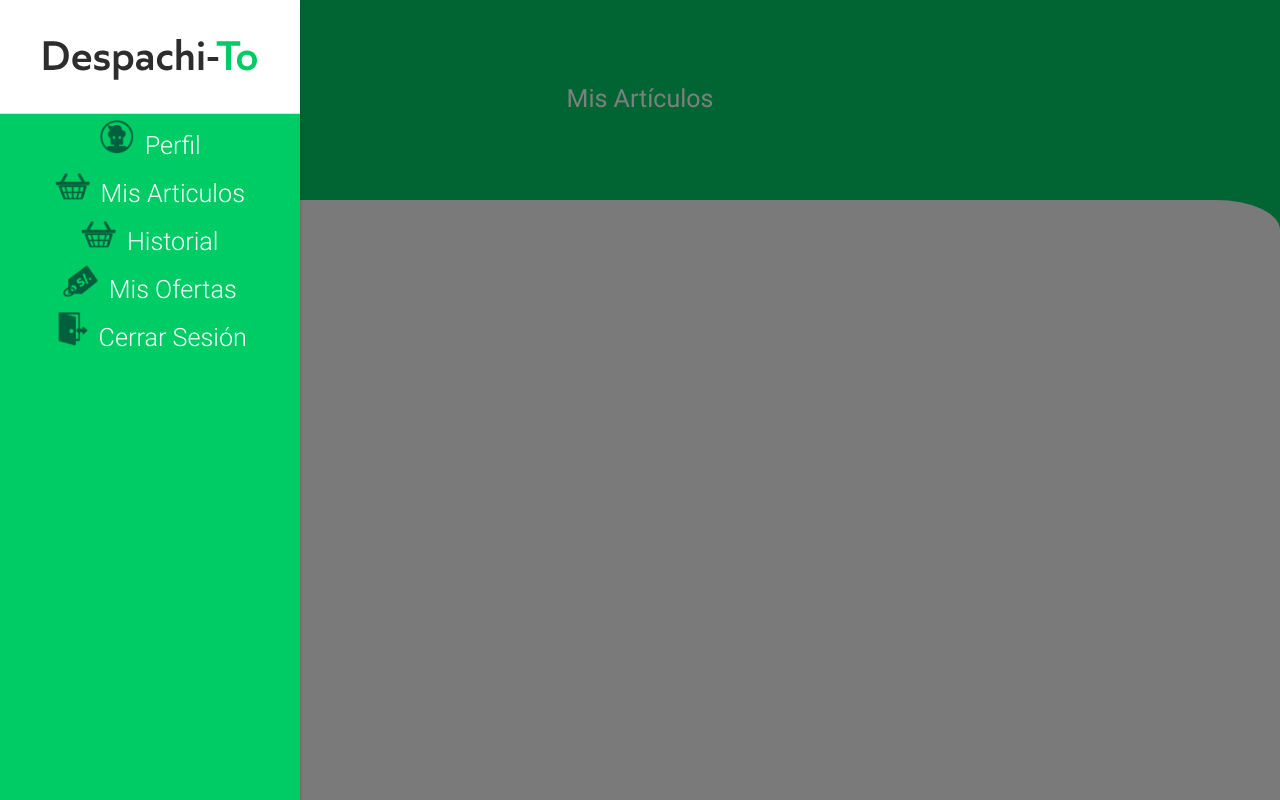
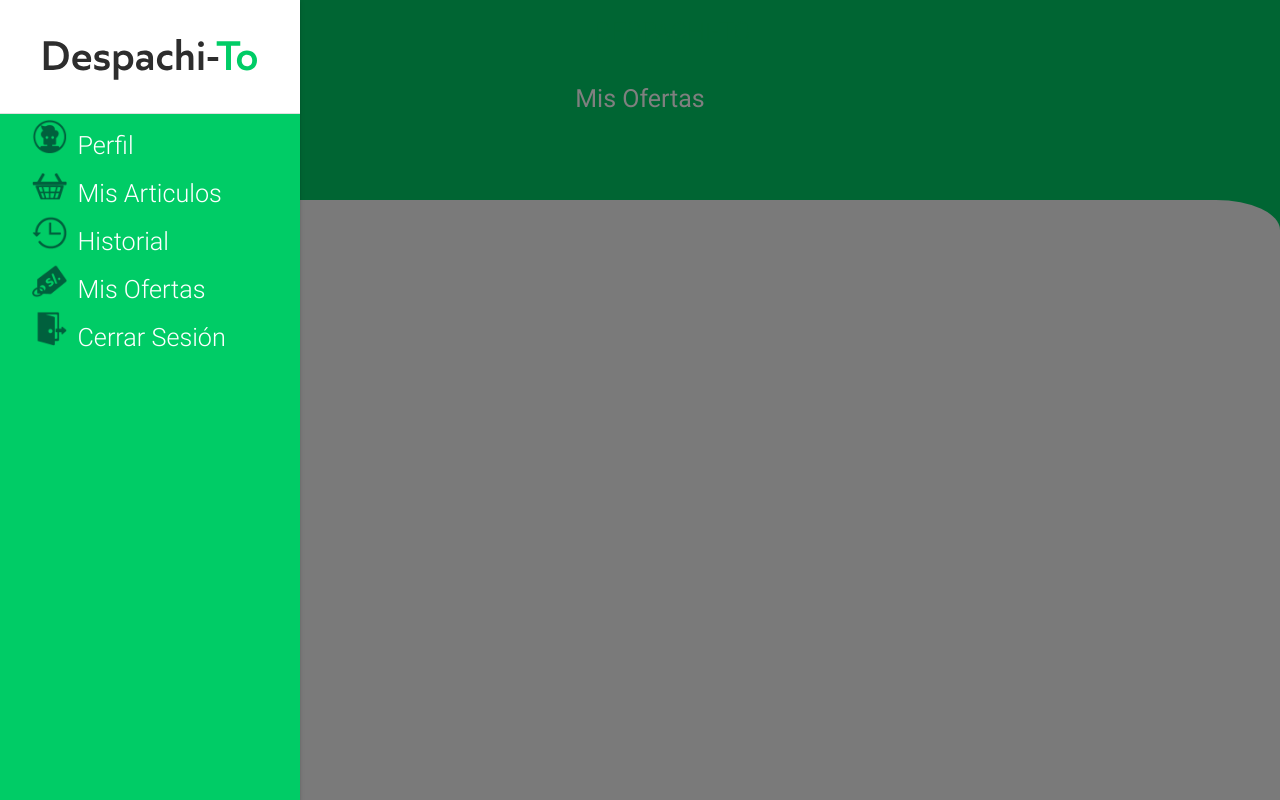
Before and after one commit to DarkNekoRin/Despach-ito, a website: page index.html in a window 1280 px wide. Drawn offline with Linux system fonts and the light colour scheme; no server answers.

Commit message:
Nav v2
Hola

```diff
--- a/index.html
+++ b/index.html
@@ -35,7 +35,7 @@
 
 
          <!-- titulo -->
-         <div class="titulito textoblanco "> Mis Artículos </div>
+         <div class="titulito textoblanco "> Mis Ofertas </div>
 
 
               <ul class="side-nav colorFondoV darken-2" id="mobile-demo">
@@ -45,12 +45,9 @@
                        <ul >
 
                            <div class="user-view">
-                              <div class="background">
-
-                              </div>
                                 <li>
                                     <!-- img src="img/avatar1.png" alt="" class="logoMenu" -->
-                                   <span class="flow-text"> <img src="img/despachito.png" class="responsive-img "> </span>
+                                    <span class="flow-text"> <img src="img/despachito.png" class="responsive-img "> </span>
                                 </li>
                            </div>
 
@@ -60,15 +57,15 @@
                 </li>
 
                 <li class="colorFondoV">
-                  <ul class="collapsible collapsible-accordion">
-                            <li><a class="white-text " href="#">
+                  <ul class="collapsible collapsible-accordion derechito">
+                            <li><a class="white-text " href="micuenta2.html">
                                 <img src="img/cuenta.png" alt="" class="responsive-img iconsitomenu">
                                 <span class="flow-text">Perfil</span></a></li>
                             <li><a class="white-text " href="index.html">
                                  <img src="img/mispedidos.png" alt="" class="responsive-img iconsitomenu">
                                 <span class="flow-text">Mis Articulos</span></a></li>
-                            <li><a class="white-text " href="mis_pedidos.html">
-                                 <img src="img/mispedidos.png" alt="" class="responsive-img iconsitomenu">
+                            <li><a class="white-text " href="#">
+                                 <img src="img/historial.png" alt="" class="responsive-img iconsitomenu">
                                 <span class="flow-text">Historial</span></a></li>
                             <li><a class="white-text " href="mis_ofertas.html">
                                  <img src="img/misofertas.png" alt="" class="responsive-img iconsitomenu">
@@ -84,7 +81,6 @@
 
             </div>
     </nav>
-
 
 
     <!-- FIN COSITO HAMBURGUESIN <= HAMBURGUESIN  -->
```
